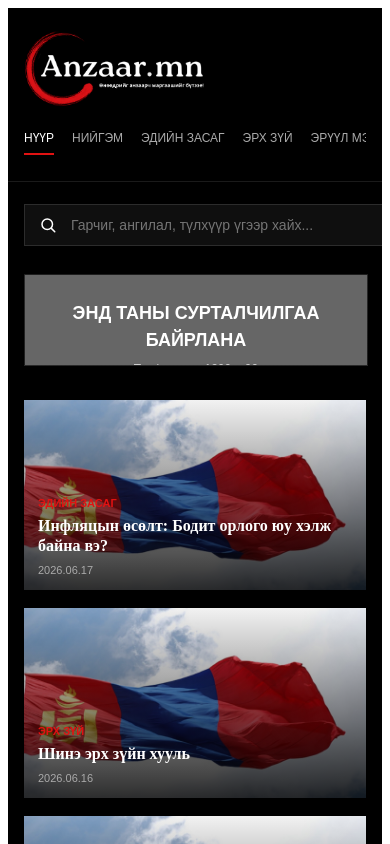
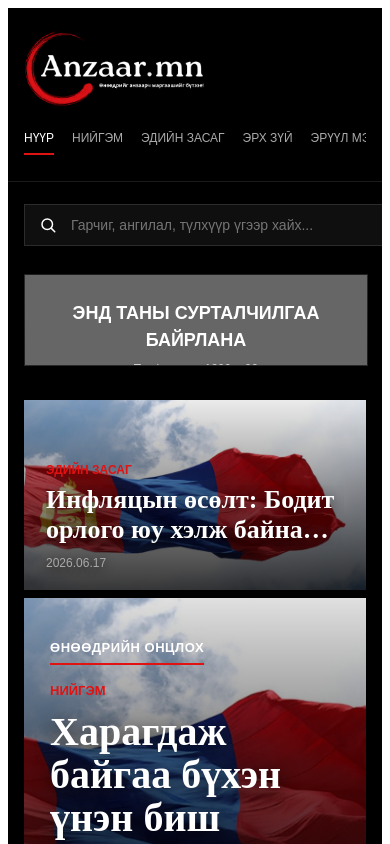
Before and after one commit to toogeemunkhtogtokh-ai/Anzaar-mn, a Next.js app: page / in a window 390 px wide. Shown: the top 844 px of the page. Built offline with nearby package versions, Linux system fonts and the light colour scheme.

Commit message:
Update page.js

```diff
--- a/app/page.js
+++ b/app/page.js
@@ -488,6 +488,7 @@ minWidth: isMobile ? "0" : 420,
     gridTemplateRows: isMobile ? "none" : "repeat(3, 1fr)",
     gridTemplateColumns: isMobile ? "1fr" : "none",
     gap: isMobile ? 18 : 28,
+    order: isMobile ? 2 : 1,
   }}
 >
             <MiniVisualCard item={getArticle(1)} height={190} />
@@ -500,6 +501,7 @@ gap: isMobile ? 18 : 28,
     display: "grid",
     gridTemplateRows: isMobile ? "180px auto" : "190px 1fr",
     gap: isMobile ? 18 : 28,
+    order: isMobile ? 1 : 2,
   }}
 >
             <Link
@@ -717,6 +719,7 @@ gap: isMobile ? 18 : 28,
     gridTemplateRows: isMobile ? "none" : "repeat(3, 1fr)",
     gridTemplateColumns: isMobile ? "1fr" : "none",
     gap: isMobile ? 18 : 28,
+    order: isMobile ? 3 : 3,
   }}
 >
             <MiniVisualCard item={getArticle(5)} height={190} />
```
Lines whose indentation alone changed are shown as unchanged.
